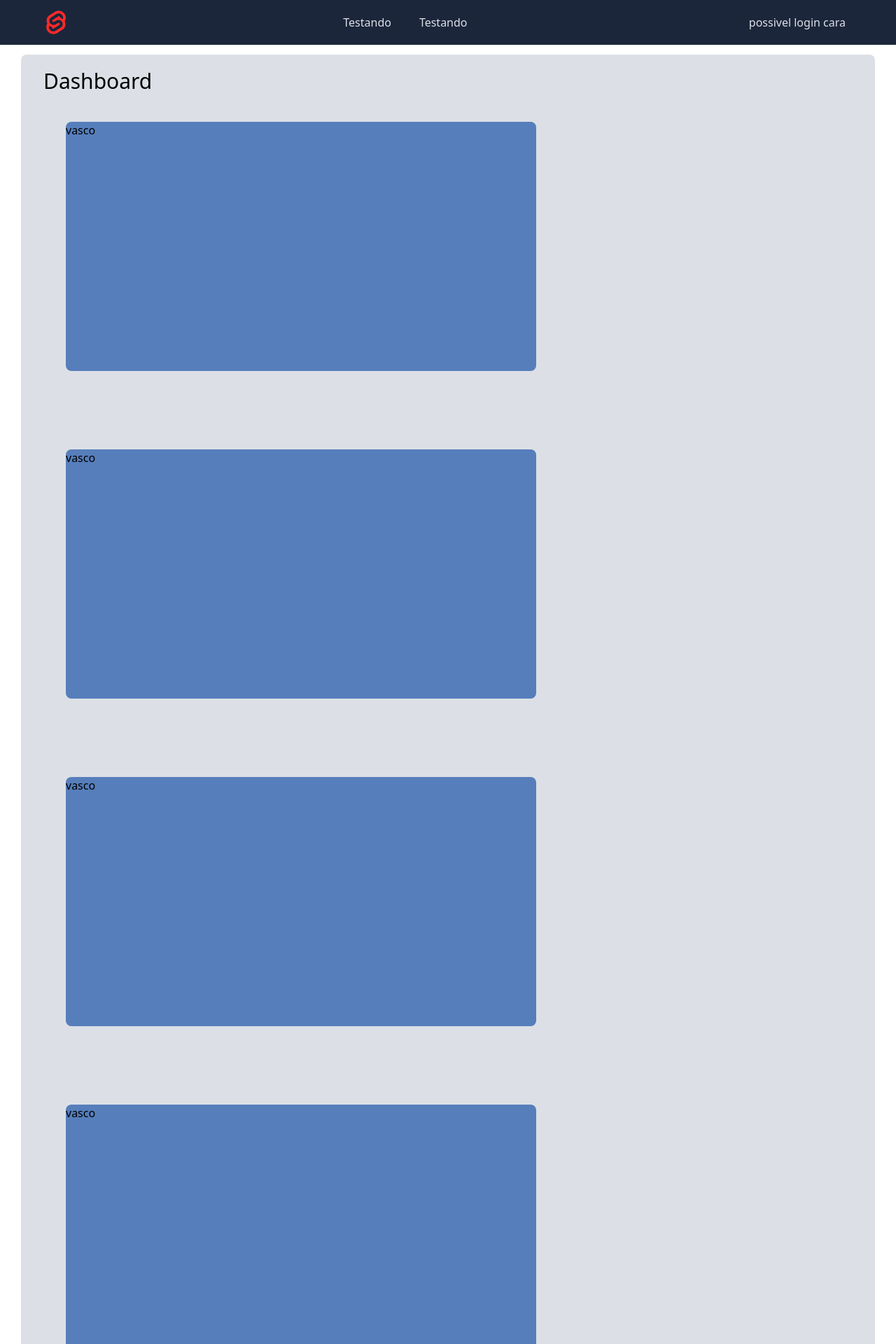
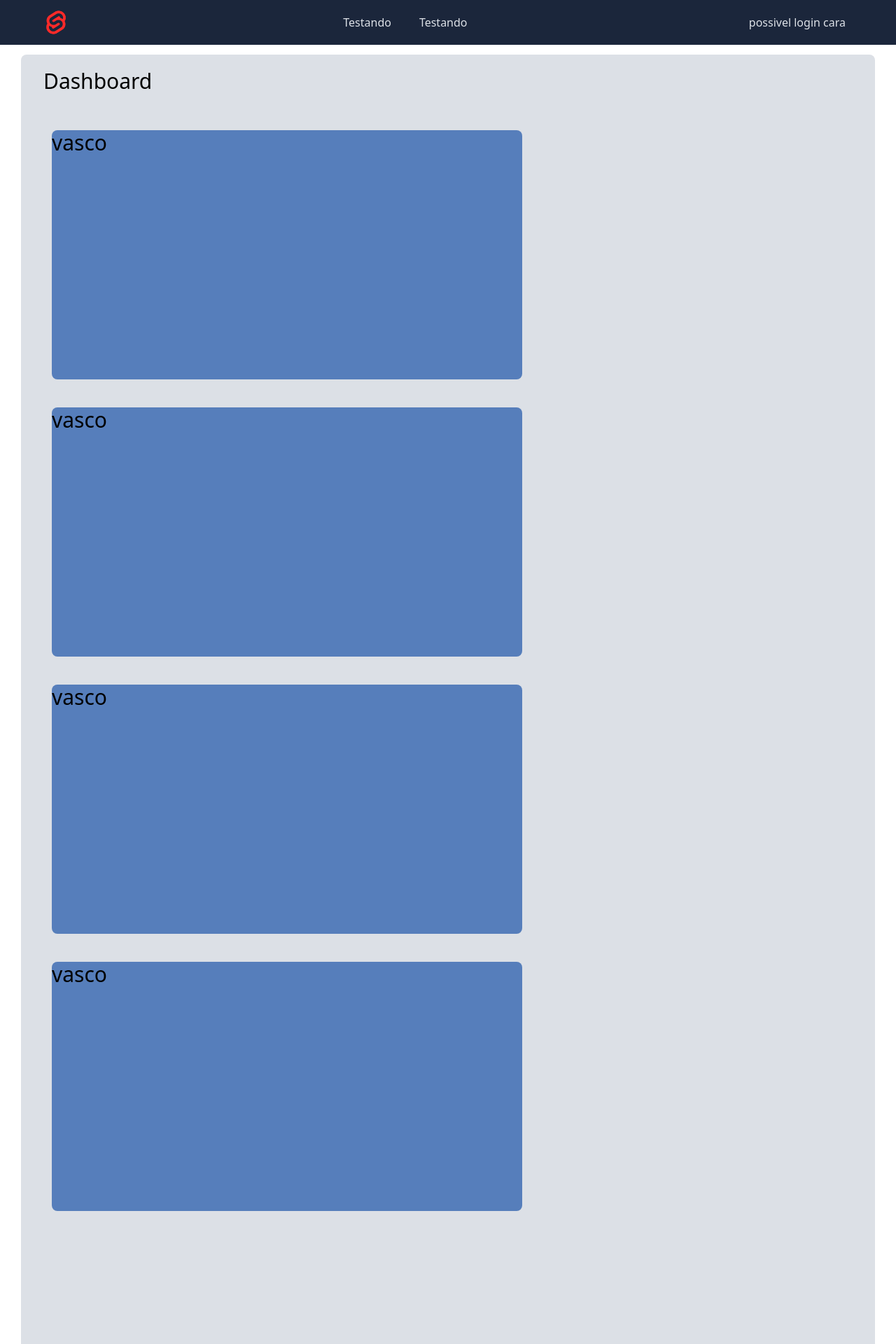
Before and after one commit to TioMiranha/MyWebSite, a SvelteKit app: page / in a window 1280 px wide. Shown: the top 1920 px of the page at 70% size. Built offline with nearby package versions, Linux system fonts and the light colour scheme.

Commit message:
Lançando atualizações

```diff
--- /dev/null
+++ b/src/components/Container/CardContainer.svelte
@@ -0,0 +1,29 @@
+<script lang="ts">
+</script>
+
+<section
+	class="max-w-auto m-3 grid wrap-normal sm:grid-cols-1 sm:grid-rows-1 lg:grid-cols-2 lg:grid-rows-2"
+>
+	<div class="">
+		<div
+			class="mt-10 mb-10 cursor-pointer rounded-lg bg-[#567ebb] transition duration-300 ease-in-out hover:bg-[#2b4c7e] sm:h-50 sm:w-3xl lg:h-89 lg:w-2xl"
+		>
+			vasco
+		</div>
+		<div
+			class="mt-10 mb-10 cursor-pointer rounded-lg bg-[#567ebb] transition duration-300 ease-in-out hover:bg-[#2b4c7e] sm:h-50 sm:w-3xl lg:h-89 lg:w-2xl"
+		>
+			vasco
+		</div>
+		<div
+			class="mt-10 mb-10 cursor-pointer rounded-lg bg-[#567ebb] transition duration-300 ease-in-out hover:bg-[#2b4c7e] sm:h-50 sm:w-3xl lg:h-89 lg:w-2xl"
+		>
+			vasco
+		</div>
+		<div
+			class="mt-10 mb-10 cursor-pointer rounded-lg bg-[#567ebb] transition duration-300 ease-in-out hover:bg-[#2b4c7e] sm:h-50 sm:w-3xl lg:h-89 lg:w-2xl"
+		>
+			vasco
+		</div>
+	</div>
+</section>
--- a/src/components/Dashboard/Dashboard.svelte
+++ b/src/components/Dashboard/Dashboard.svelte
@@ -1,4 +1,5 @@
 <script lang="ts">
+	import CardContainer from '../Container/CardContainer.svelte';
 </script>
 
 <section class=" rounded-lg bg-[#dce0e6]">
@@ -6,28 +7,7 @@
 		<div class=" rounded-lg">
 			<div class="mt-5 font-medium sm:text-2xl lg:text-3xl">
 				<h1>Dashboard</h1>
-			</div>
-			<div class="flex flex-wrap justify-between sm:gap-6 sm:px-6 lg:gap-8 lg:px-8">
-				<div
-					class="mt-10 mb-10 rounded-lg bg-[#567ebb] transition duration-300 ease-in-out hover:bg-[#2b4c7e] sm:h-50 sm:w-3xl lg:h-89 lg:w-2xl"
-				>
-					vasco
-				</div>
-				<div
-					class="mt-10 mb-10 rounded-lg bg-[#567ebb] transition duration-300 ease-in-out hover:bg-[#2b4c7e] sm:h-50 sm:w-3xl lg:h-89 lg:w-2xl"
-				>
-					vasco
-				</div>
-				<div
-					class="mt-10 mb-10 rounded-lg bg-[#567ebb] transition duration-300 ease-in-out hover:bg-[#2b4c7e] sm:h-50 sm:w-3xl lg:h-89 lg:w-2xl"
-				>
-					vasco
-				</div>
-				<div
-					class="mt-10 mb-10 rounded-lg bg-[#567ebb] transition duration-300 ease-in-out hover:bg-[#2b4c7e] sm:h-50 sm:w-3xl lg:h-89 lg:w-2xl"
-				>
-					vasco
-				</div>
+				<CardContainer />
 			</div>
 		</div>
 	</div>
```
